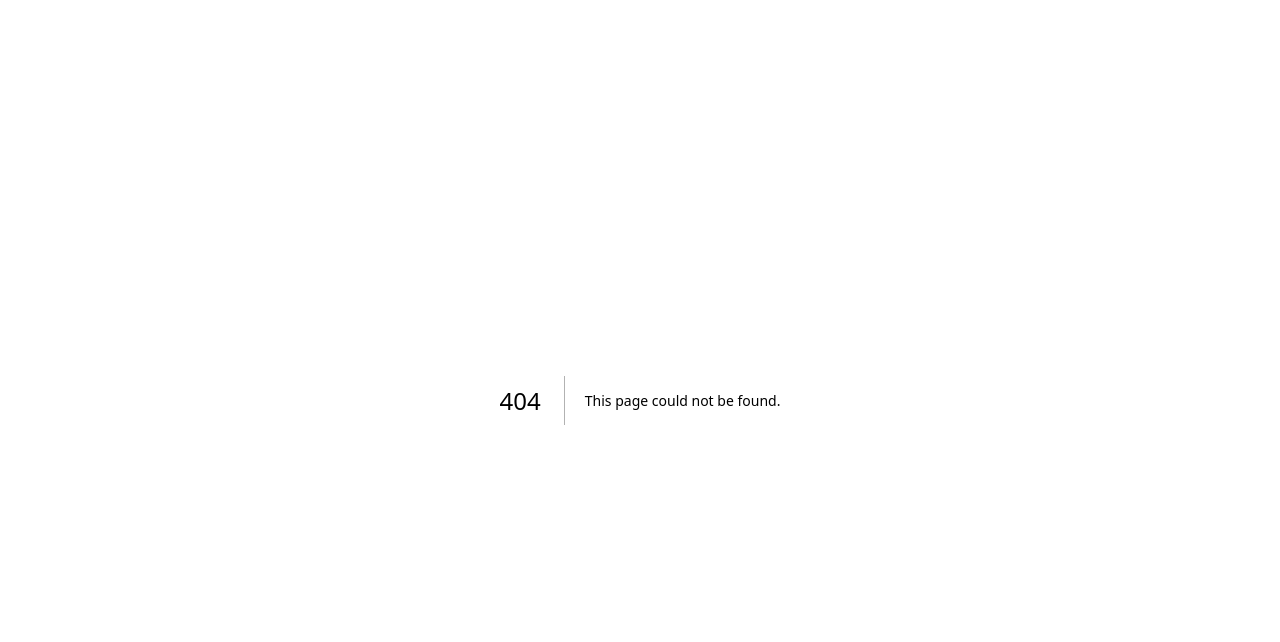
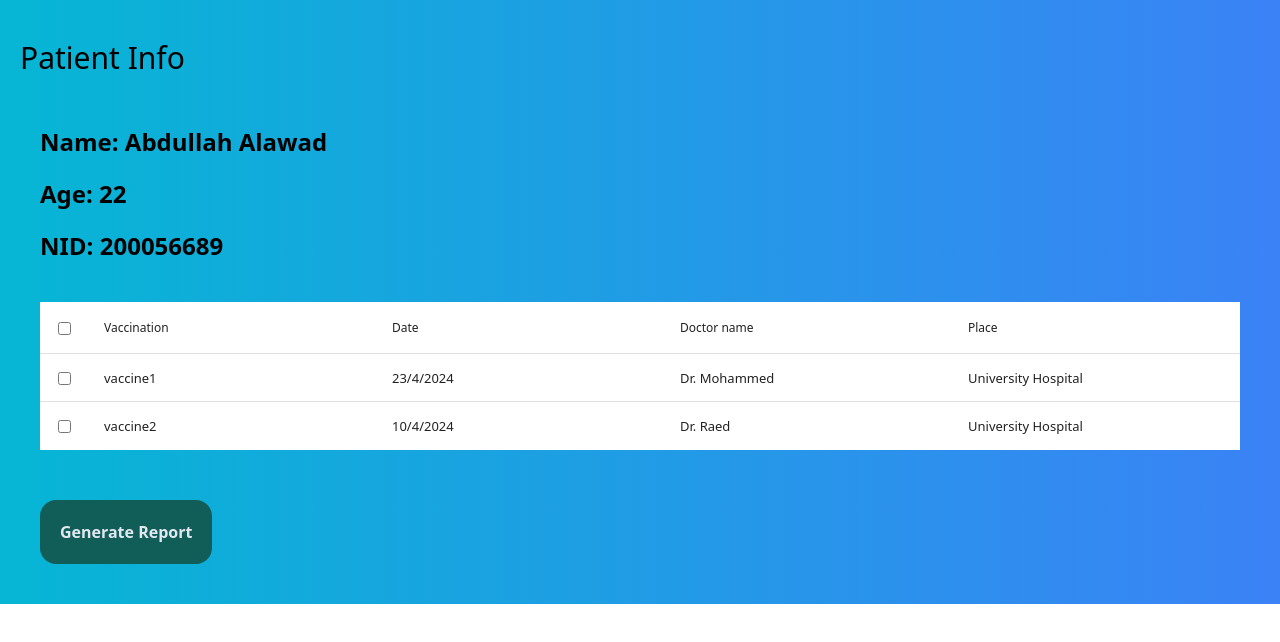
Before and after one commit to Hassan-AbuGareeb/ITS, a Next.js app: page /patientInfo in a window 1280 px wide. Before the commit this address had no page. Shown: the top 642 px of the page. Built offline with nearby package versions, Linux system fonts and the light colour scheme.

Commit message:
patient  added

```diff
--- /dev/null
+++ b/src/app/patientInfo/page.js
@@ -0,0 +1,64 @@
+'use client'
+import React, { useState } from 'react'
+import DataTable from 'react-data-table-component'
+const PatientsRecords = () => {
+  const [columns, setColumns] = useState([{
+    name:"Vaccination",
+    selector: row=>row.vaccination,
+    sortable: true,
+  },
+{
+  name:"Date",
+  selector : row=>row.date,
+  sortable: true,
+},
+{
+  name:"Doctor name",
+  selector : row=>row.name,
+  sortable: true,
+},
+{
+  name:"Place",
+  selector : row=>row.place,
+  sortable: true,
+},
+]);
+
+const [data,setData] =useState([{
+  id:1,
+  vaccination:"vaccine1",
+  date:"23/4/2024",
+  name:"Dr. Mohammed",
+  place:"University Hospital",
+
+},
+{
+  id:2,
+  vaccination:"vaccine2",
+  date:"10/4/2024",
+  name:"Dr. Raed",
+  place:"University Hospital",
+}])
+
+
+  return (
+    <div className='bg-gradient-to-r from-cyan-500 to-blue-500'>
+      <h1 className='text-3xl px-5 py-10'>Patient Info</h1>
+        <div className='max-w-[1200px] mx-auto py-[10px]'>
+          <div className='flex flex-col gap-5 mb-10'>
+            <div className='font-bold text-2xl'>Name: <span>Abdullah Alawad</span></div>
+            <div className='font-bold text-2xl'>Age: <span>22</span></div>
+            <div className='font-bold text-2xl'>NID: <span>200056689</span></div>
+          </div>
+          <DataTable
+          columns={columns}
+          data= {data}
+          selectableRows
+          />
+      </div>
+      <button className='p-5 rounded-2xl bg-teal-800 m-10 text-slate-200 font-extrabold hover:bg-teal-600'>Generate Report</button>
+    </div>
+  )
+}
+
+export default PatientsRecords
```
Also changed, not shown: package.json (+6 -5 lines), 1 other file (tests, documents, lock files or other folders).
